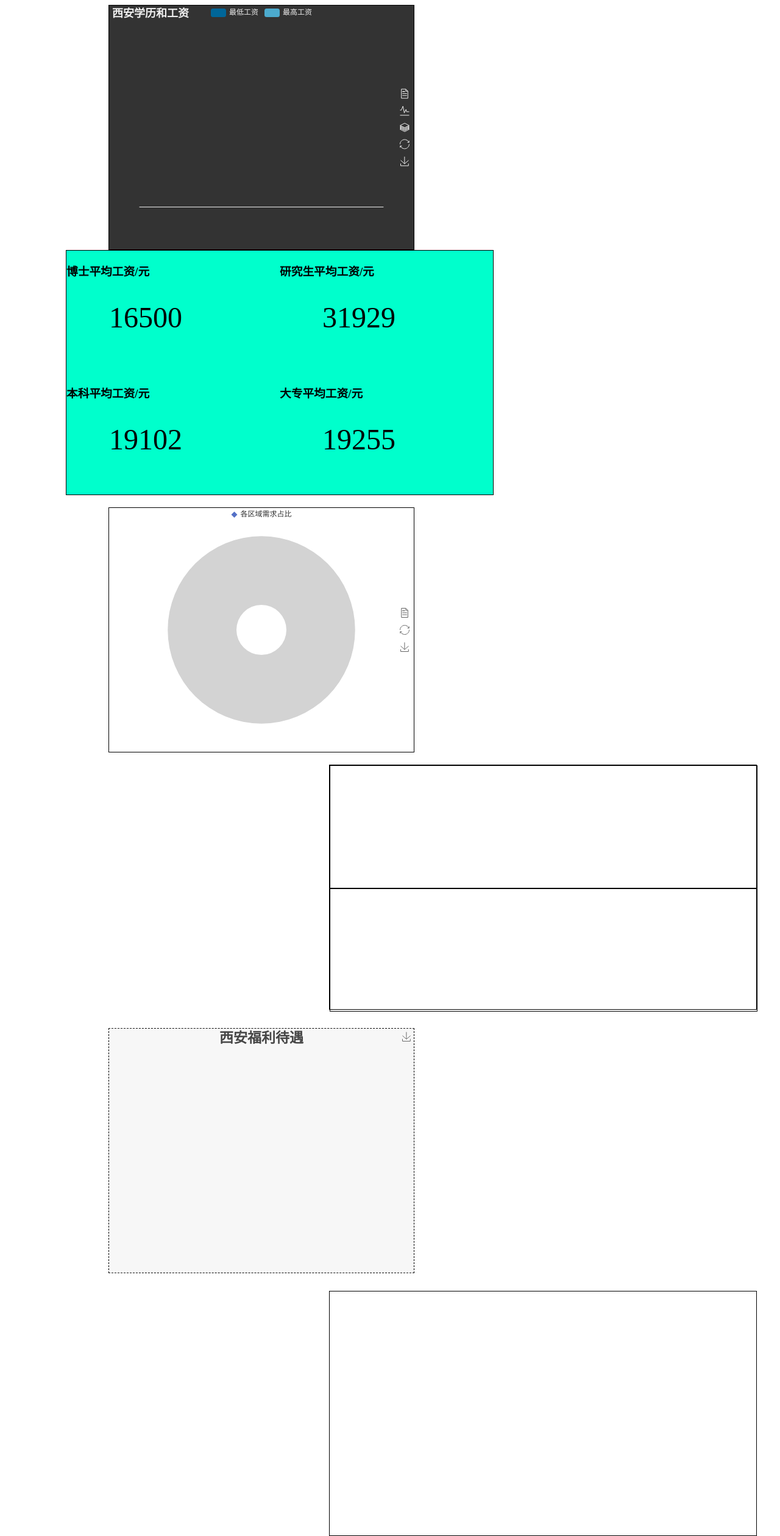
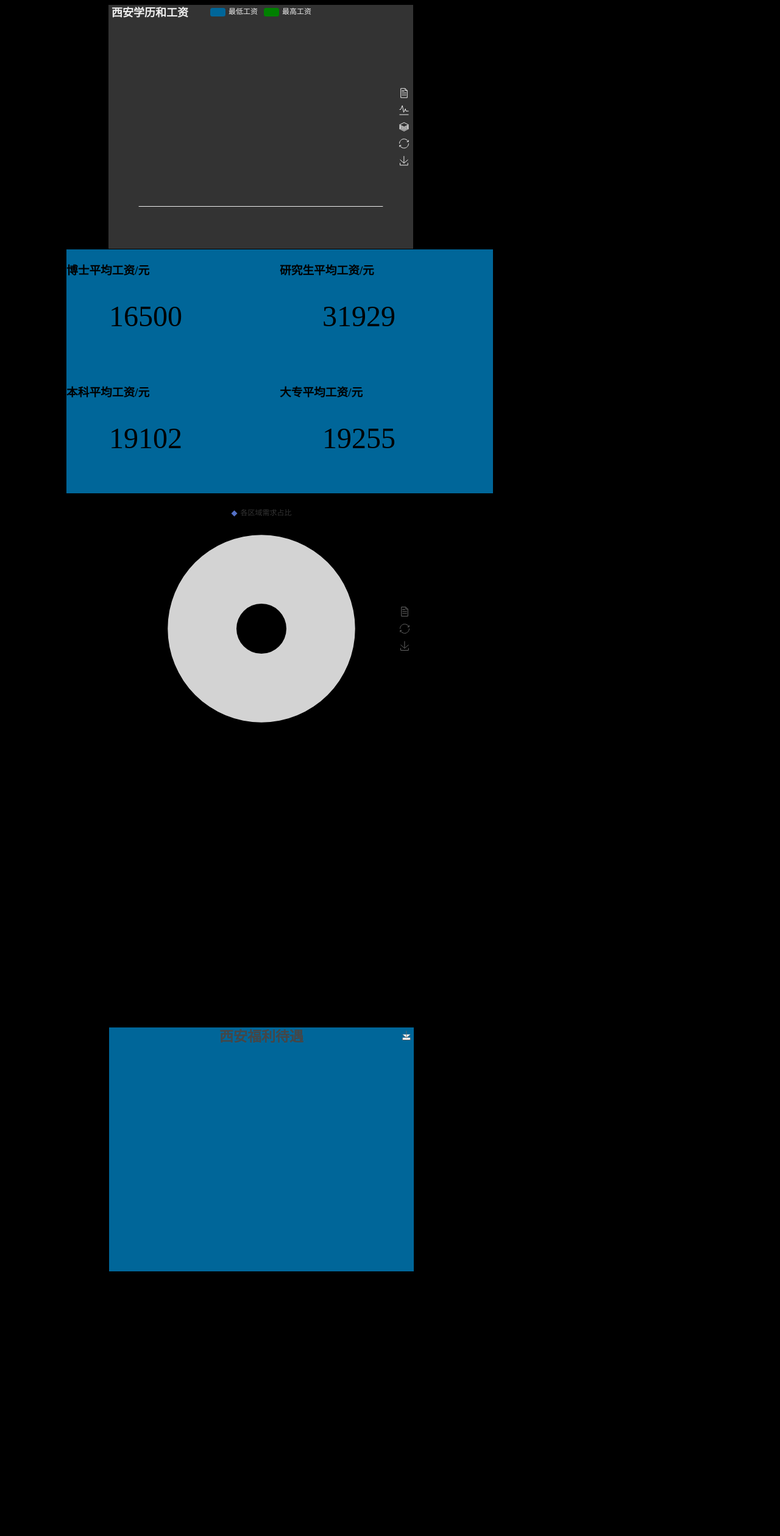
Before and after one commit to BuildDreams/django-, a Django app: page /blog/content/ in a window 1280 px wide. Shown: the whole page at 61% size. After the commit the page ends 2085 px from the top, so only its background shows below. Run offline with Django 3.2, Linux system fonts and the light colour scheme; data that the repository does not hold is empty; some libraries are stand-ins or nearby versions.

Commit message:
待优化
更改界面

```diff
--- a/imooc/myblog/blog/static/css/content.css
+++ b/imooc/myblog/blog/static/css/content.css
@@ -1,12 +1,15 @@
 @charset "utf-8";
 /* CSS Document */
-
+body{
+	background-color: #000;
+}
 #zq01{
 	width:500px;
 	height:400px;
-	border:solid 1px;
+	border:none;
 	margin-left:170px;
-	float:left;}
+	float:left;
+	background-color:#000;}
 #zq02{width:90px;
 	height:30px;
 	float:right;}
@@ -16,7 +19,7 @@
 	border:solid 1px;
 	float:left;
 	margin-left:100px;
-	background-color:#0FC;}
+	background-color:#069;}
 #zq04{
 	width:350px;
 	height:200px;
@@ -51,20 +54,23 @@
 #zq09{
 	width:700px;
 	height:200px;
-	border:solid 1px;
-	margin-right:198px;}
+	border:none;
+	background-color:#000;
+	}
 #zq10{
 	width:700px;
 	height:200px;
-	border:solid 1px;
-	margin-right:178px;}
+	border:none;
+	margin-right:198px;
+	background-color:#000;}
 #zq11{
 	width:700px;
 	height:400px;
 	margin-top:20px;
 	border:solid 1px;
 	float:right;
-	margin-right:30px;}
+	margin-right:30px;
+	}
 #zq12{
 	width:500px;
 	height:400px;
@@ -72,11 +78,12 @@
 	float:left;
 	margin-left:170px;
 	margin-top:30px;
+	background-color: #000;
 	}
 #zq13{
 	width:700px;
 	height:400px;
-	margin-top:29px;
+	margin-top:20px;
 	border:solid 1px;
 	float:right;
 	margin-right:30px;}
--- a/imooc/myblog/blog/static/js/content.js
+++ b/imooc/myblog/blog/static/js/content.js
@@ -22,7 +22,7 @@ $(document).ready(
 					//myChart.showLoading()用于数据量太多加载动画过程，要在异步加载之前
 					// 指定图表的配置项和数据
 					var option = {
-						color:["#006699","#4cabce"],//颜色
+						color:["#006699","green"],//颜色
 						title: {
 							text: '西安学历和工资'
 						},
@@ -67,8 +67,8 @@ $(document).ready(
 							itemStyle : {
 								normal : {
 									lineStyle:{
-										width:3,//折线宽度
-										color:"#FF0000"//折线颜色
+										width:2,//折线宽度
+										color:"#006699"//折线颜色
 									}
                     		}
                 },
@@ -83,8 +83,8 @@ $(document).ready(
 							itemStyle : {
 								normal : {
 									lineStyle:{
-										width:3,//折线宽度
-										color:"#yellow"//折线颜色
+										width:2,//折线宽度
+										color:"green"//折线颜色
 									}
 								}
 							}
@@ -189,7 +189,7 @@ $(document).ready(
 						data.push(randomData(i));
 					}
 					option = {
-						backgroundColor: '#09F',
+						backgroundColor: '#000',
 						label: {
 								show: true, //开启显示
 								position: 'top', //在上方显示
@@ -294,23 +294,23 @@ $(document).ready(
 					}
 					option = {
 						label: {
-								show: true, //开启显示
+								show: false, //开启显示
 								position: 'top', //在上方显示
 								textStyle: { //数值样式
-									color: 'black',
+									color: 'green',
 									fontSize: 16,
 									fontWeight: 600
 									}
 								},
 						legend: {
- 						icon: "triangle",   //  字段控制形状  类型包括 	circle，rect,line，roundRect，triangle，diamond，pin，arrow，none
+ 						icon: "circle",   //  字段控制形状  类型包括 triangle	circle，rect,line，roundRect，triangle，diamond，pin，arrow，none
 					 	itemWidth: 10,  // 设置宽度
 					 	itemHeight: 10, // 设置高度
 					 	itemGap: 20 // 设置间距
 					 	},
-						backgroundColor: '#09F',
+						backgroundColor: '#000',
 						title: {
-							text: '成都三个月内工作需求变化'
+							text: '西安三个月内工作需求变化'
 						},
 						tooltip: {
 							trigger: 'axis',
@@ -320,7 +320,7 @@ $(document).ready(
 								return date.getDate() + '/' + (date.getMonth() + 1) + '/' + date.getFullYear() + ' : ' + params.value[1];
 							},
 							axisPointer: {
-								animation: false
+								animation: true
 							}
 						},
 						xAxis: {
@@ -333,15 +333,15 @@ $(document).ready(
 							type: 'value',
 							boundaryGap: [0, '100%'],
 							splitLine: {
-								show: false
+								show: false //加上格式线
 							}
 						},
 						series: [{
 							name: '需求走势',
-							color:'yellow',
-							type: 'line',
+							color:'#069',
+							type: 'bar',
 							showSymbol: false,
-							hoverAnimation: false,
+							hoverAnimation: true,
 							data: data
 						}]
 					};
@@ -395,7 +395,7 @@ $(document).ready(
 									}
 
 								},
-								backgroundColor: '#F7F7F7',
+								backgroundColor: '#069',
 								tooltip: {
 									show: true
 								},
@@ -413,7 +413,7 @@ $(document).ready(
 								series: [{
 									name: '待遇分析',
 									type: 'wordCloud',
-									//size: ['9%', '99%'],
+									size: ['9%', '99%'],
 									sizeRange: [6, 66],
 									//textRotation: [0, 45, 90, -45],
 									rotationRange: [-45, 90],
@@ -435,7 +435,7 @@ $(document).ready(
 										},
 										emphasis: {
 											shadowBlur: 10,
-											shadowColor: '#333'
+											shadowColor: '#000'
 										}
 									},
 									data: datas
--- a/imooc/myblog/blog/static/js/content2.js
+++ b/imooc/myblog/blog/static/js/content2.js
@@ -13,20 +13,19 @@ $(document).ready(
 					success: function (datas)
 					{
 						var res9=datas.data9;
-
-						console.log(res9[0])
+						//console.log(res9[0].data)
 						var myChart = echarts.init(document.getElementById('zq13'));
 						 var data = [{
-									 "time": "2018/12",
+									 "time": "2018/9",
 									 "data": datas.data9[0].data},
-									 {"time": "2019/1",
+									 {"time": "2018/10",
 									 "data": datas.data10[0].data},
-									 {"time": "2019/2",
+									 {"time": "2018/11",
 									 "data": datas.data11[0].data,
 						 			}]
 
 								 var option = {
-									 backgroundColor: '#25499F',
+									 backgroundColor: '#000',
 									 baseOption: {
 										 animationDurationUpdate: 1000,
 										 animationEasingUpdate: 'quinticInOut',
@@ -56,7 +55,7 @@ $(document).ready(
 											 },
 											 symbol: 'none',
 											 lineStyle: {
-												 color: '#555'
+												 color: '#000'
 											 },
 											 checkpointStyle: {
 												 color: '#bbb',
@@ -81,7 +80,7 @@ $(document).ready(
 										 },
 										 backgroundColor: '#25499F',
 										 title: {
-											 text: '12-2月份中国发布工作岗位前10省份情况',
+											 text: '9-11月份中国发布工作岗位前10省份情况',
 											 subtext: '工作岗位数量:个',
 											 left: 'center',
 											 top: 'top',
--- a/imooc/myblog/blog/templates/content.html
+++ b/imooc/myblog/blog/templates/content.html
@@ -18,7 +18,7 @@
 </head>
 
 <body>
-	<div>
+	 <div>
       <div id="zq01" >
         <input id="zq02" type="submit" value="vs" />
       </div>
--- a/imooc/myblog/blog/templates/index.html
+++ b/imooc/myblog/blog/templates/index.html
@@ -57,7 +57,7 @@
 
 
      <!--<script src="/static/js/test.js" type="text/javascript" charset="utf-8"></script>-->
-     <script src= "/static/js/set.js" type ="text/javascript" charset = "utf-8"></script>
+    <script src= "/static/js/set.js" type ="text/javascript" charset = "utf-8"></script> -->
     </body>
 
 
```
Also changed, not shown: 1 other file.
